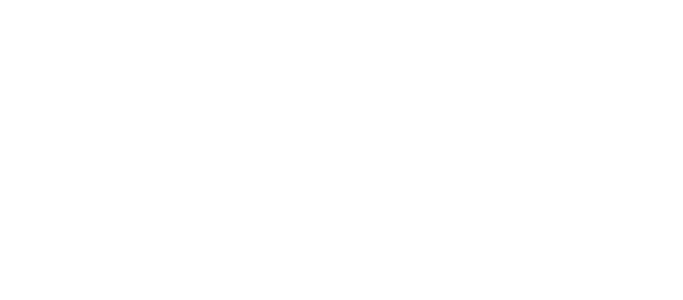
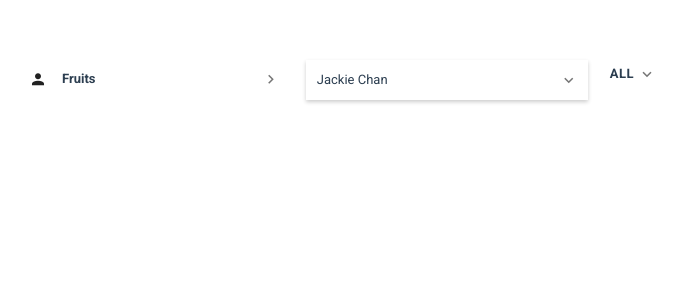
Before and after one commit to AjeshMadhavan/Customer-Management, a Vue app: page / in a window 1280 px wide. Shown: the top 300 px of the page, without its empty margins (6-689 px from the left). Built offline with nearby package versions, Linux system fonts and the light colour scheme.

Commit message:
refactor: add primary button variant

```diff
--- a/src/App.vue
+++ b/src/App.vue
@@ -1,12 +1,78 @@
 <template>
-  <div id="app"></div>
+  <div id="app">
+    <sidebar-dropdown
+      :dropdownContents="content"
+      :variant="SidebarDropdownVariants.SidebarDropdown"
+    />
+    <sidebar-dropdown
+      :dropdownContents="content2"
+      :variant="SidebarDropdownVariants.UserOppertunitiesDropdown"
+    />
+    <sidebar-dropdown
+      :dropdownContents="content3"
+      :variant="SidebarDropdownVariants.PrimaryDropdown"
+    />
+  </div>
 </template>
 
-<script lang="ts" setup></script>
+<script lang="ts" setup>
+import { SidebarDropdownVariants } from "@/Type/Enums";
+import SidebarDropdown from "@/components/SidebarDropdown.vue";
+
+const content = {
+  title: "Fruits",
+  icon: "mdi-account",
+  options: [
+    {
+      text: "Apple",
+    },
+    {
+      text: "Mango",
+    },
+    {
+      text: "Grapes",
+    },
+  ],
+};
+
+const content2 = {
+  title: "Jackie Chan",
+  icon: "mdi-account",
+  options: [
+    {
+      text: "Jackie",
+      price: "$1200",
+    },
+    {
+      text: "Jooly",
+      price: "$1200",
+    },
+    {
+      text: "Uncle",
+      price: "$1200",
+    },
+  ],
+};
+
+const content3 = {
+  title: "ALL",
+  options: [
+    {
+      text: "Bus",
+    },
+    {
+      text: "Heavy Load Truck",
+    },
+    {
+      text: "Car",
+    },
+  ],
+};
+</script>
 
 <style>
 #app {
-  width: 250px;
+  width: 650px;
   font-family: Avenir, Helvetica, Arial, sans-serif;
   -webkit-font-smoothing: antialiased;
   -moz-osx-font-smoothing: grayscale;
--- a/src/Type/Enums.ts
+++ b/src/Type/Enums.ts
@@ -1,4 +1,5 @@
-export enum DropdownVariants {
-  primary = "primary",
-  secondary = "secondary",
+export enum SidebarDropdownVariants {
+  PrimaryDropdown = "primaryDropdown",
+  SidebarDropdown = "sidebarDropdown",
+  UserOppertunitiesDropdown = "userOppertunitiesDropdown",
 }
--- a/src/components/SidebarDropdown.vue
+++ b/src/components/SidebarDropdown.vue
@@ -1,39 +1,37 @@
 <template>
-  <div :class="['dropdown-menu', props.variant]">
+  <div :class="['dropdown-menu', dropdownVariant]">
     <button class="toggle-button" @click="toggleDropdownItems">
       <div class="toggle-button__title">
         <v-icon
-          v-if="props.variant === DropdownVariants.primary"
+          v-if="props.variant === SidebarDropdownVariants.SidebarDropdown"
           class="prepend-icon"
         >
-          {{ props.prependIcon }}
+          {{ props.dropdownContents.icon }}
         </v-icon>
-        <span>{{ props.title }}</span>
+        <span>{{ props.dropdownContents.title }}</span>
+        <v-icon
+          v-if="props.variant === SidebarDropdownVariants.PrimaryDropdown"
+          class="append-icon"
+        >
+          {{ props.dropdownContents.icon }}
+        </v-icon>
       </div>
       <v-icon class="append-icon"> {{ dropdownArrow }} </v-icon>
     </button>
     <ul v-if="showDropdownItems" class="dropdown-items">
-      <div v-if="variant === DropdownVariants.primary">
-        <li
-          v-for="item in props.dropdownContents"
-          :key="item"
-          class="dropdown-item"
-        >
-          {{ item }}
-        </li>
-      </div>
-      <div v-if="variant === DropdownVariants.secondary">
-        <li
-          v-for="item in props.dropdownContents"
-          :key="item.text"
-          class="dropdown-item"
-        >
-          <span>
-            {{ item.text }} <br />
-            {{ item.price }}
-          </span>
-        </li>
-      </div>
+      <li
+        v-for="option in dropdownOptions"
+        :key="option.text"
+        class="dropdown-item"
+      >
+        <span v-if="showText_Price">
+          {{ option.text }} <br />
+          {{ option.price }}
+        </span>
+        <span v-else>
+          {{ option.text }}
+        </span>
+      </li>
     </ul>
   </div>
 </template>
@@ -41,23 +39,15 @@
 <script lang="ts" setup>
 import { ref, computed, defineProps } from "vue";
 
-import { DropdownVariants } from "@/Type/Enums";
+import { SidebarDropdownVariants } from "@/Type/Enums";
 
 const props = defineProps({
   variant: {
     type: String,
-    default: DropdownVariants.primary,
-  },
-  title: {
-    type: String,
-    default: "",
-  },
-  prependIcon: {
-    type: String,
-    default: "",
+    default: SidebarDropdownVariants.SidebarDropdown,
   },
   dropdownContents: {
-    default: [],
+    default: Object,
   },
 });
 
@@ -68,10 +58,31 @@ const toggleDropdownItems = () => {
 };
 
 const dropdownArrow = computed(() => {
-  if (props.variant === DropdownVariants.primary) {
+  if (props.variant === SidebarDropdownVariants.SidebarDropdown) {
     return showDropdownItems.value ? "mdi-chevron-down" : "mdi-chevron-right";
+  } else if (props.variant === SidebarDropdownVariants.PrimaryDropdown) {
+    return "mdi-chevron-down";
   } else {
     return showDropdownItems.value ? "mdi-chevron-up" : "mdi-chevron-down";
+  }
+});
+
+const dropdownOptions = computed(() => props.dropdownContents?.options);
+
+const showText_Price = computed(() => {
+  return props.variant === SidebarDropdownVariants.UserOppertunitiesDropdown;
+});
+
+const dropdownVariant = computed(() => {
+  switch (props.variant) {
+    case SidebarDropdownVariants.SidebarDropdown:
+      return "sidebar-dropdown";
+    case SidebarDropdownVariants.UserOppertunitiesDropdown:
+      return "user-oppertunities-dropdown";
+    case SidebarDropdownVariants.PrimaryDropdown:
+      return "primary-dropdown";
+    default:
+      return "";
   }
 });
 </script>
@@ -79,8 +90,8 @@ const dropdownArrow = computed(() => {
 <style lang="scss" scoped>
 .dropdown-menu {
   width: 100%;
-  transition: all 1s ease;
   height: max-content;
+  font-family: "roboto", sans-serif;
 
   .toggle-button {
     display: flex;
@@ -111,8 +122,8 @@ const dropdownArrow = computed(() => {
   }
 }
 
-/**primary dropdown menu */
-.primary {
+/**sidebar dropdown menu */
+.sidebar-dropdown {
   background-color: transparent;
 
   .toggle-button {
@@ -150,8 +161,8 @@ const dropdownArrow = computed(() => {
   }
 }
 
-/**secondary dropdown menu*/
-.secondary {
+/**user oppertunities dropdown menu*/
+.user-oppertunities-dropdown {
   background-color: #fff;
   box-shadow: 0 2px 4px 0 rgba(0, 0, 0, 0.2);
 
@@ -174,4 +185,58 @@ const dropdownArrow = computed(() => {
     cursor: default;
   }
 }
+
+/*Primary Dropdown */
+.primary-dropdown {
+  width: 70px;
+  position: relative;
+
+  .toggle-button {
+    padding: 5px 8px 5px 12px;
+    height: 28px;
+
+    &__title {
+      font-weight: 600;
+      letter-spacing: 0.52px;
+
+      .append-icon {
+        margin-left: 4px;
+      }
+    }
+
+    &:hover {
+      background-color: rgba(0, 0, 0, 0.08);
+    }
+
+    &:focus {
+      background-color: rgba(0, 0, 0, 0.08);
+    }
+  }
+
+  .dropdown-items {
+    box-shadow: 0 2px 4px rgba(0, 0, 0, 0.2);
+    background-color: #fff;
+    border-radius: 2px;
+    padding: 1px;
+    position: absolute;
+    top: 0;
+    left: 0;
+    width: max-content;
+    transform: translate(0, 28px);
+    box-sizing: content-box;
+  }
+
+  .dropdown-item {
+    padding: 10px 11px 9px 11px;
+    white-space: nowrap;
+
+    &:first-child {
+      margin-top: 4px;
+    }
+
+    &:hover {
+      background-color: rgba(0, 0, 0, 0.04);
+    }
+  }
+}
 </style>
```
